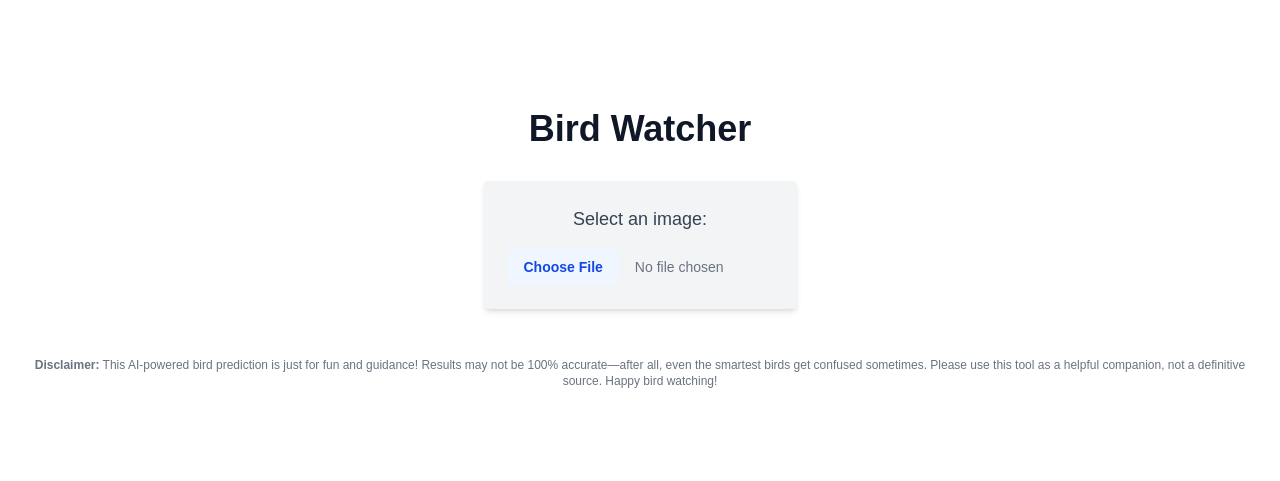
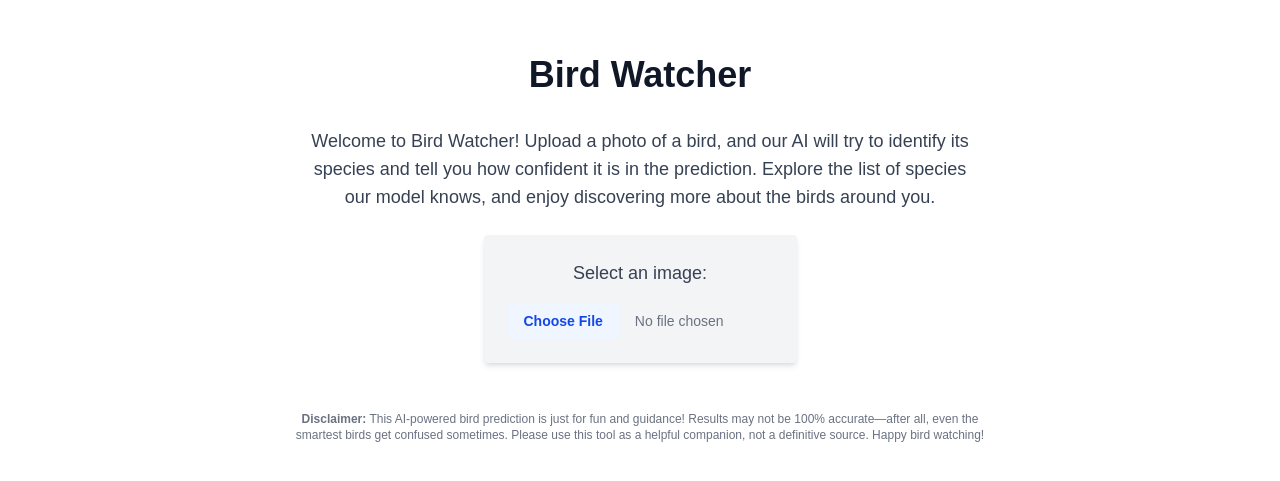
Before and after one commit to qoreycube/bird-watcher, a Next.js app: page / in a window 1280 px wide. Shown: the part 151-632 px from the top of the page. Built offline with nearby package versions, Linux system fonts and the light colour scheme; no server answers.

Commit message:
chore(page): moved species to an accordion

```diff
--- a/app/page.tsx
+++ b/app/page.tsx
@@ -8,6 +8,7 @@ export default function Home() {
   const [result, setResult] = useState<BirdPredictionResponse | string | null>(null);
   const [species, setSpecies] = useState<string[]>([]);
   const [imagePreview, setImagePreview] = useState<string | null>(null);
+  const [showSpecies, setShowSpecies] = useState(false);
 
   useEffect(() => {
     const fetchSpecies = async () => {
@@ -48,7 +49,12 @@ export default function Home() {
 
   return (
     <div className="min-h-screen flex flex-col items-center justify-center bg-white dark:bg-gray-900 p-8">
+      <div className="w-full max-w-[1280px] mx-auto flex flex-col items-center">
         <h1 className="text-4xl font-bold mb-8 text-center text-gray-900 dark:text-white">Bird Watcher</h1>
+        <p className="mb-6 text-lg text-gray-700 dark:text-gray-300 text-center max-w-2xl">
+          Welcome to Bird Watcher! Upload a photo of a bird, and our AI will try to identify its species and tell you how confident it is in the prediction. Explore the list of species our model knows, and enjoy discovering more about the birds around you.
+        </p>
+
         <form className="flex flex-col items-center gap-4 bg-gray-100 dark:bg-gray-800 p-6 rounded shadow-md">
           <label htmlFor="image-upload" className="text-lg font-medium text-gray-700 dark:text-gray-200">Select an image:</label>
           <input
@@ -76,21 +82,31 @@ export default function Home() {
           </pre>
         )}
         {species.length > 0 && (
-        <>
-          <p className="pt-8">
-            This model has been trained on the following bird species:
-          </p>
-          <pre className="mt-6 p-4 bg-gray-100 dark:bg-gray-800 rounded text-sm w-full max-w-xl whitespace-pre-wrap break-words">
+          <div className="pt-8 w-full flex flex-col items-center">
+            <button
+              type="button"
+              className="px-4 py-2 bg-blue-100 dark:bg-blue-900 text-blue-800 dark:text-blue-200 rounded shadow hover:bg-blue-200 dark:hover:bg-blue-800 font-medium mb-2"
+              onClick={() => setShowSpecies((prev) => !prev)}
+            >
+              {`This model has been trained on ${species.length} species`}
+              <span className="ml-2">{showSpecies ? "▲" : "▼"}</span>
+            </button>
+            <div
+              className={`transition-all duration-500 ease-in-out overflow-hidden w-full max-w-xl ${showSpecies ? 'max-h-96 opacity-100' : 'max-h-0 opacity-0'}`}
+              style={{marginTop: showSpecies ? '0.5rem' : '0'}}
+            >
+              <pre className="p-4 bg-gray-100 dark:bg-gray-800 rounded text-sm w-full whitespace-pre-wrap break-words">
                 {species.join(", ")}
               </pre>
-        </>
+            </div>
+          </div>
         )}
-
-      <footer className="mt-12 text-center text-xs text-gray-500 dark:text-gray-400">
+        <footer className="mt-12 text-center text-xs text-gray-500 dark:text-gray-400 max-w-[720px]">
           <p>
             <strong>Disclaimer:</strong> This AI-powered bird prediction is just for fun and guidance! Results may not be 100% accurate—after all, even the smartest birds get confused sometimes. Please use this tool as a helpful companion, not a definitive source. Happy bird watching!
           </p>
         </footer>
       </div>
+    </div>
   );
 }
```
Lines whose indentation alone changed are shown as unchanged.
